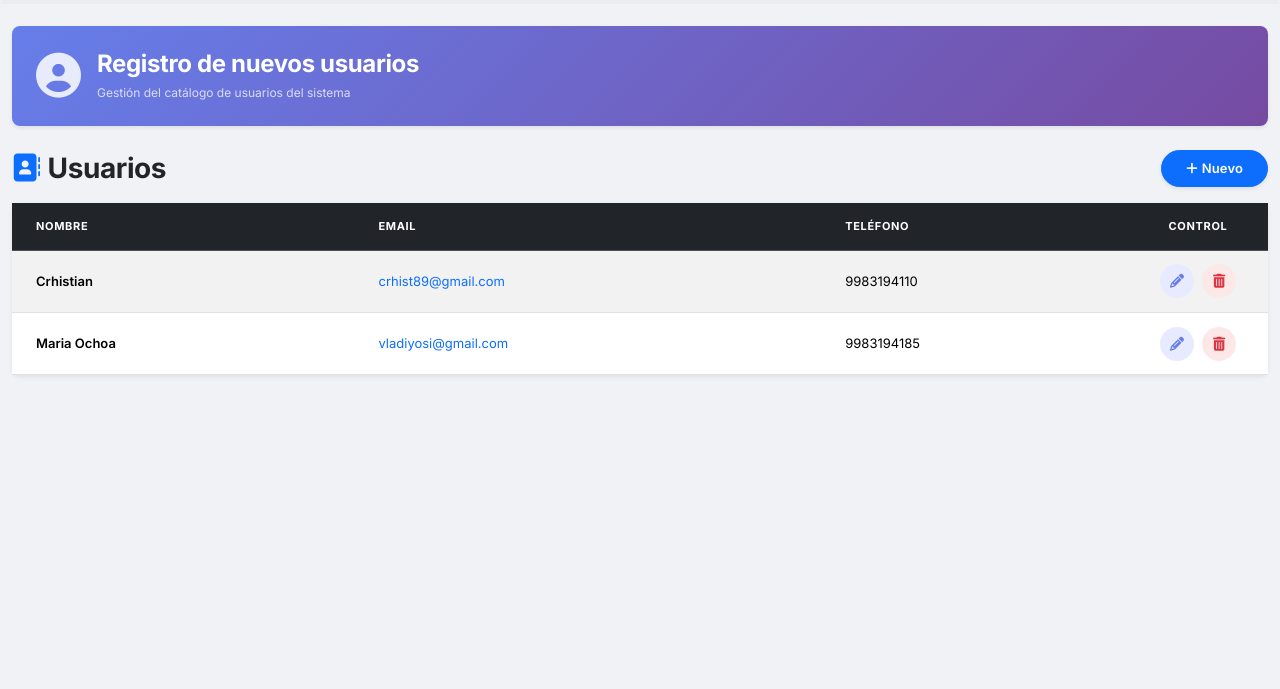
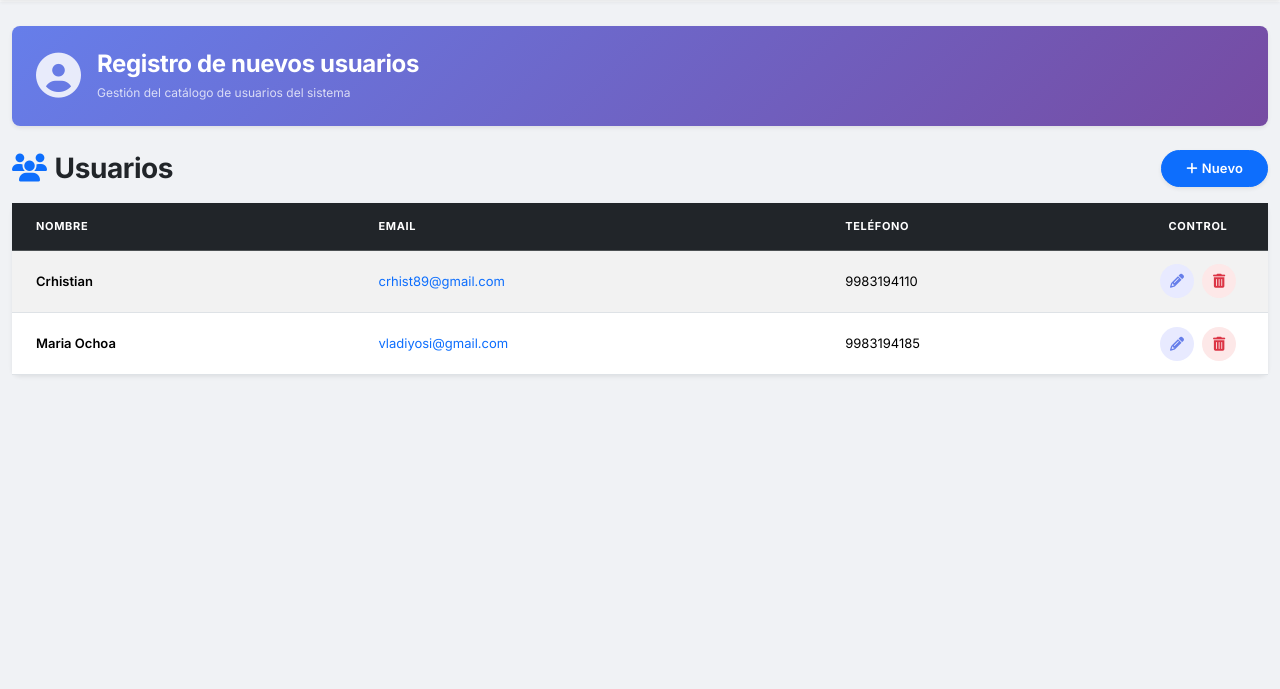
Before and after one commit to CrhistianHeredia/catalogo, a PHP site: page / in a window 1280 px wide. Shown: the part 54-743 px from the top of the page. Run offline with PHP 8.4, Linux system fonts and the light colour scheme; the visitor is signed in with stand-in values (Sample User, id 1); data comes from the database, SQL or seed files in the repository.

Commit message:
fix(icons): replace fa-solid fa-address-book with fa-solid fa-users to fix tofu rendering
- fa-solid fa-address-book doesn't exist in FA6 free set — caused tofu artifact
- Changed index.php:51 from fa-solid fa-address-book back to fa-solid fa-users
- Updated test file to match the fa-solid FA6 icon classes

```diff
--- a/index.php
+++ b/index.php
@@ -48,7 +48,7 @@
       <!-- Toolbar: title + add button -->
       <div class="d-flex justify-content-between align-items-center mb-3">
         <h1 class="h3 fw-bold text-dark mb-0">
-          <i class="fa-solid fa-address-book text-primary me-2"></i>Usuarios
+          <i class="fa-solid fa-users text-primary me-2"></i>Usuarios
         </h1>
         <a id="nuevoUsuario" class="btn btn-primary rounded-pill shadow-sm px-4" role="button">
           <i class="fa-solid fa-plus me-1"></i>Nuevo
```
Also changed, not shown: tests/printTable.test.js (+2 -2 lines).
